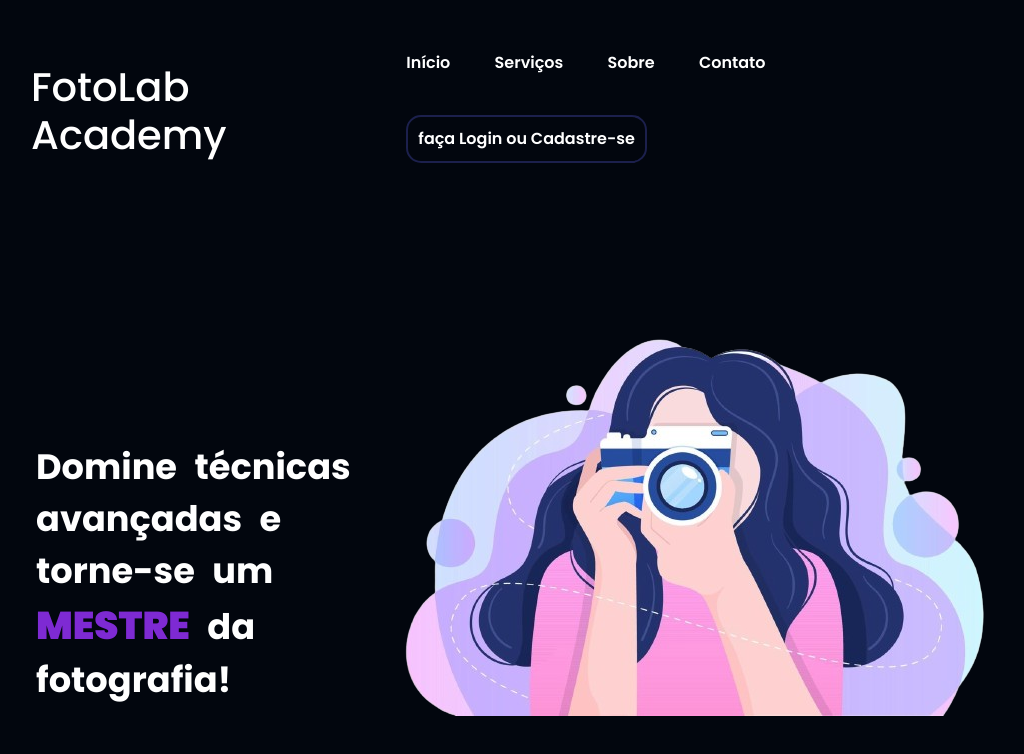
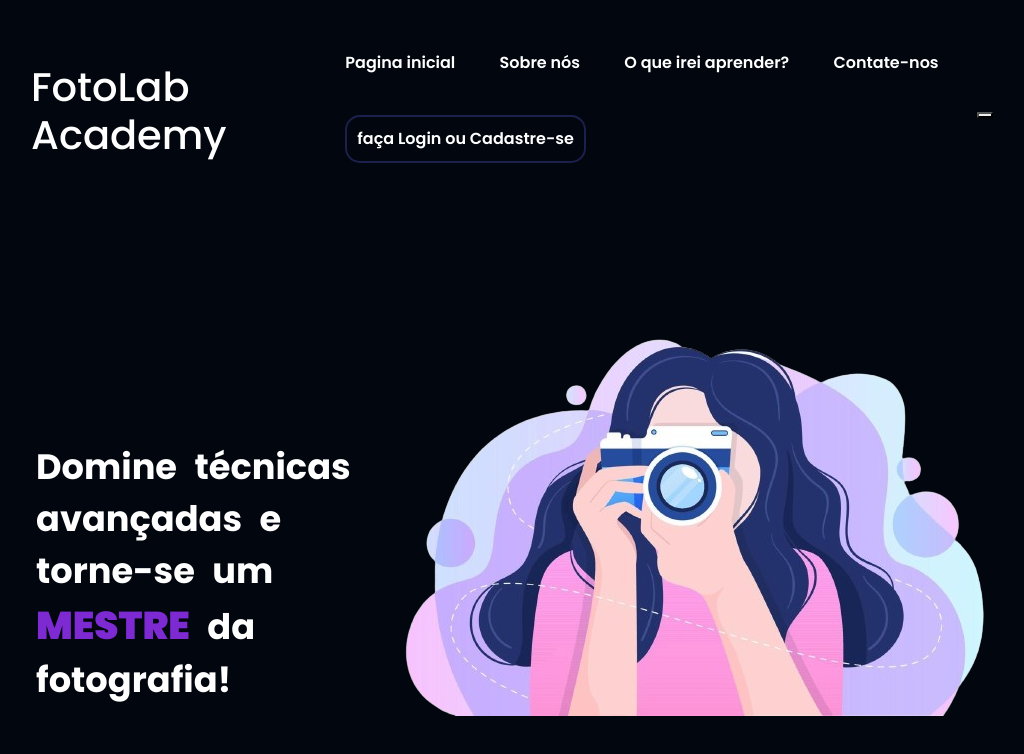
Before and after one commit to vini7kk/Projeto-LandingPage, a plain HTML site: page index.html in a window 1280 px wide. Shown: the whole page, without its empty margins (128-1152 px from the left). Drawn offline with nearby package versions, Linux system fonts and the light colour scheme.

Commit message:
Update index.html

```diff
--- a/index.html
+++ b/index.html
@@ -7,37 +7,42 @@
     <link rel="preconnect" href="https://fonts.googleapis.com">
 <link rel="preconnect" href="https://fonts.gstatic.com" crossorigin>
 
-<!--Bootstrap -->
+<!--Bootstrap (não utilizado) -->
 <link href="https://cdn.jsdelivr.net/npm/bootstrap@5.3.3/dist/css/bootstrap.min.css" rel="stylesheet" integrity="sha384-QWTKZyjpPEjISv5WaRU9OFeRpok6YctnYmDr5pNlyT2bRjXh0JMhjY6hW+ALEwIH" crossorigin="anonymous">
+
+
 <!--Fontes Usadas-->
 <link href="https://fonts.googleapis.com/css2?family=Poppins:ital,wght@0,100;0,200;0,300;0,400;0,500;0,600;0,700;0,800;0,900;1,100;1,200;1,300;1,400;1,500;1,600;1,700;1,800;1,900&display=swap" rel="stylesheet">
-<!--animações-->
-<link rel="stylesheet"href="https://cdnjs.cloudflare.com/ajax/libs/animate.css/4.1.1/animate.min.css"/>
 <!--Style-->
 <link rel="stylesheet" href="Styles/styles.css">
 
 <!--exibição da guia-->
 <title>Landing Page</title>
-<link rel="icon" href="imagens/Logo-guia.png" type="image/x-icon">
+<link rel="icon" href="assets/Logo-guia.png" type="image/x-icon">
 
 
-</head>
+</head
 
 <body>
-    <header>
+    <header class="header">
+        <h1  class="logo">FotoLab Academy</h1>
 
-            <h1  class="logo">FotoLab Academy</h1>
-
-        <ul>
-            <a href="#"><li class="menu-itens">Início</li></a>
-            <a href="#"><li class="menu-itens">Serviços</li></a>
-            <a href="#"><li class="menu-itens">Sobre</li></a>
-            <a href="#"><li class="menu-itens">Contato</li></a>
-            <a href="#"><li class="login-btn">faça Login ou Cadastre-se</li></a>
-        </ul>
+        <nav class="nav">
+            <ul class="nav-list">
+                <a href="#"><li class="menu-itens">Pagina inicial</li></a>
+                <a href="#"><li class="menu-itens">Sobre nós</li></a>
+                <a href="#"><li class="menu-itens">O que irei aprender?</li></a>
+                <a href="#"><li class="menu-itens">Contate-nos</li></a>
+                <a href="#"><li class="login-btn">faça Login ou Cadastre-se</li></a>
+            </ul>
+        </nav>
+        <button class="hamburger">
+            <div class="hamburger-bar bar-1"></div>
+            <div class="hamburger-bar bar-2"></div>
+            <div class="hamburger-bar bar-3"></div>
+        </button>
 
     </header>
-
 <main>
 
     <section class="primeira-parte">
@@ -49,9 +54,12 @@
 
 </main>
 
-    <script src="src/script.js"></script>
+    <footer>
+
+    </footer>
+
 </body>
 
-<script src="src/script.js"></script>
+<script defer src="src/script.js"></script>
 
 </html>
```
